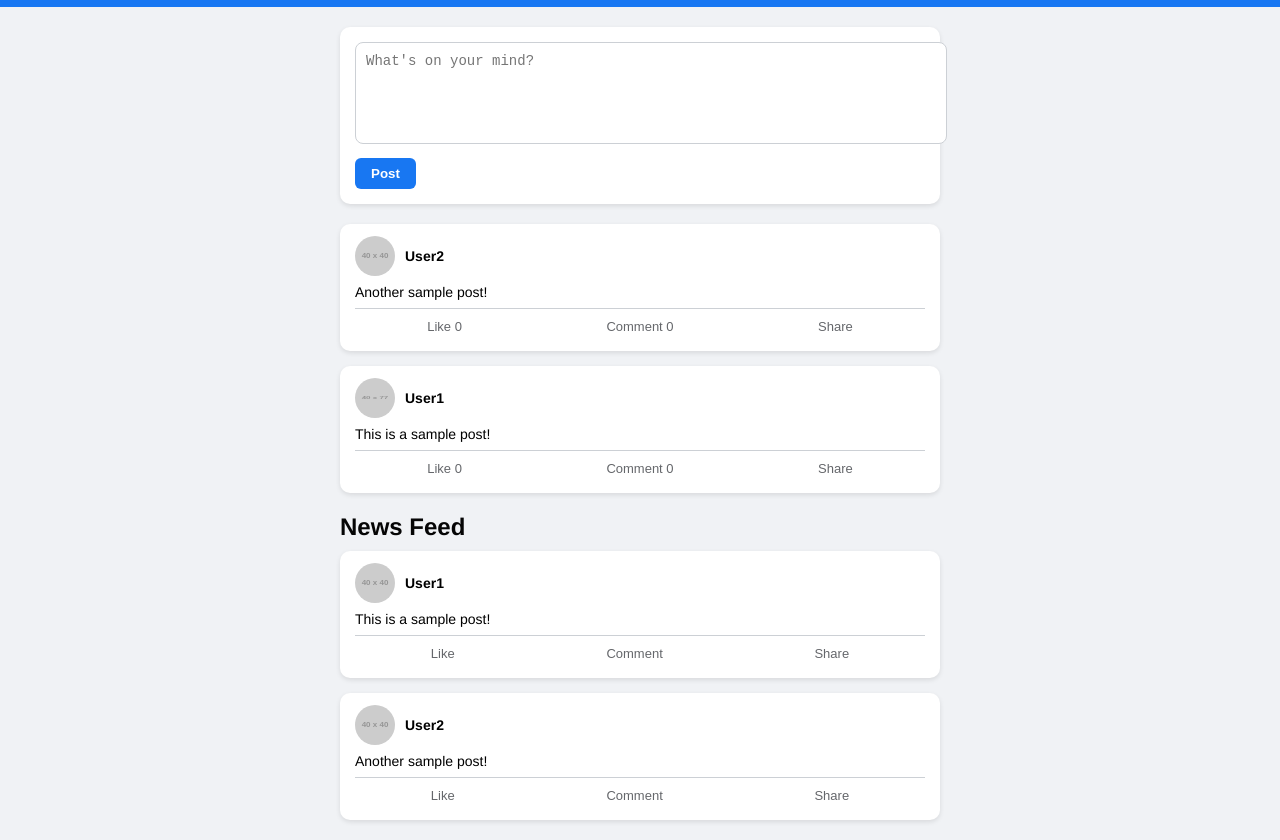
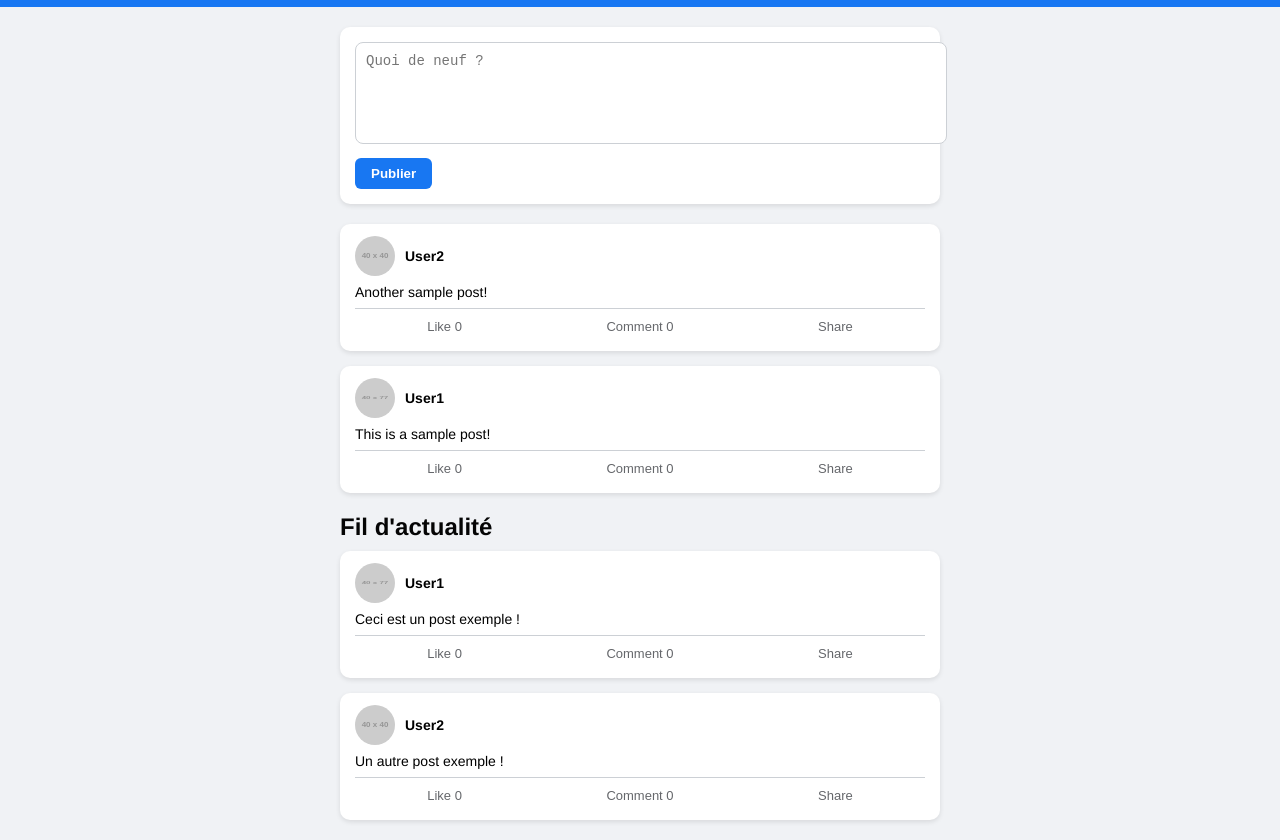
Before and after one commit to Adolph0793/adolph, a website: page public/home.html in a window 1280 px wide. Shown: the part 41-881 px from the top of the page. Drawn offline with Linux system fonts and the light colour scheme; placeholder pictures from the web are drawn by us.

Commit message:
Mise à jour des pages HTML (home, login, signup) avec style Facebook Lite

```diff
--- a/public/home.html
+++ b/public/home.html
@@ -1,51 +1,51 @@
 <!DOCTYPE html>
-<html lang="en">
+<html lang="fr">
 <head>
     <meta charset="UTF-8">
     <meta name="viewport" content="width=device-width, initial-scale=1.0">
-    <title>Home - Facebook Clone</title>
+    <title>Home - MyApp</title>
     <link rel="stylesheet" href="css/style.css">
 </head>
 <body>
     <div class="navbar">
         <div class="logo">MyApp</div>
         <div class="nav-links">
-            <a href="index.html">Logout</a>
+            <a href="login.html">Logout</a>
         </div>
     </div>
 
     <div class="container">
         <!-- Status Update -->
         <div class="status-update">
-            <textarea id="status" placeholder="What's on your mind?"></textarea>
-            <button id="post-status">Post</button>
+            <textarea id="status" placeholder="Quoi de neuf ?"></textarea>
+            <button id="post-status">Publier</button>
         </div>
 
         <!-- News Feed -->
         <div class="news-feed">
-            <h2>News Feed</h2>
+            <h2>Fil d'actualité</h2>
             <div class="post">
                 <div class="post-header">
-                    <img src="https://via.placeholder.com/40" alt="User Avatar">
+                    <img src="https://via.placeholder.com/40/0077ff/ffffff" alt="User Avatar">
                     <strong>User1</strong>
                 </div>
-                <p>This is a sample post!</p>
+                <p>Ceci est un post exemple !</p>
                 <div class="post-actions">
-                    <button>Like</button>
-                    <button>Comment</button>
-                    <button>Share</button>
+                    <button class="like-btn">Like <span class="like-count">0</span></button>
+                    <button class="comment-btn">Comment <span class="comment-count">0</span></button>
+                    <button class="share-btn">Share</button>
                 </div>
             </div>
             <div class="post">
                 <div class="post-header">
-                    <img src="https://via.placeholder.com/40" alt="User Avatar">
+                    <img src="https://via.placeholder.com/40/ff5500/ffffff" alt="User Avatar">
                     <strong>User2</strong>
                 </div>
-                <p>Another sample post!</p>
+                <p>Un autre post exemple !</p>
                 <div class="post-actions">
-                    <button>Like</button>
-                    <button>Comment</button>
-                    <button>Share</button>
+                    <button class="like-btn">Like <span class="like-count">0</span></button>
+                    <button class="comment-btn">Comment <span class="comment-count">0</span></button>
+                    <button class="share-btn">Share</button>
                 </div>
             </div>
         </div>
```
Also changed, not shown: public/index.html (+5 -3 lines), public/signup.html (+5 -3 lines).
